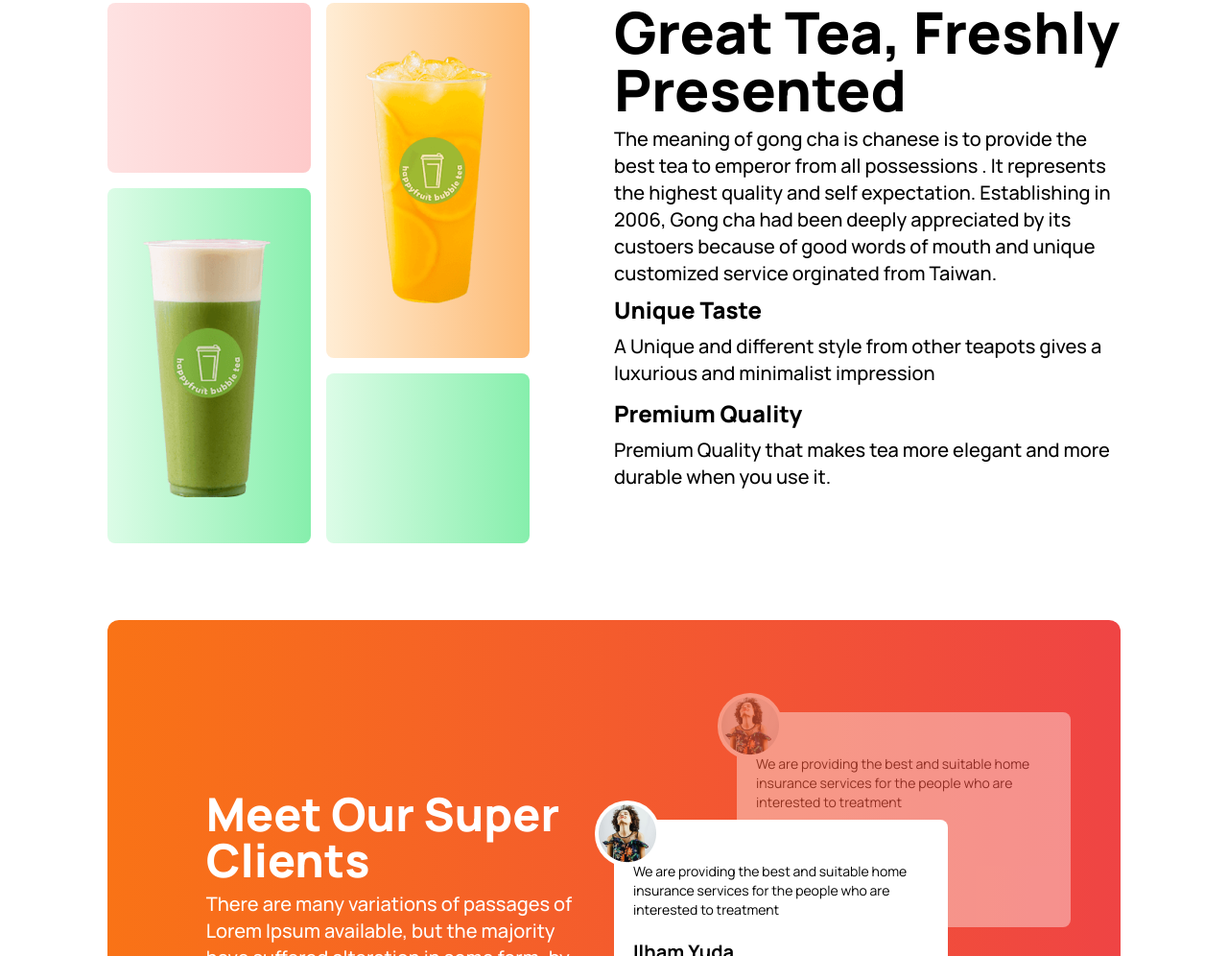
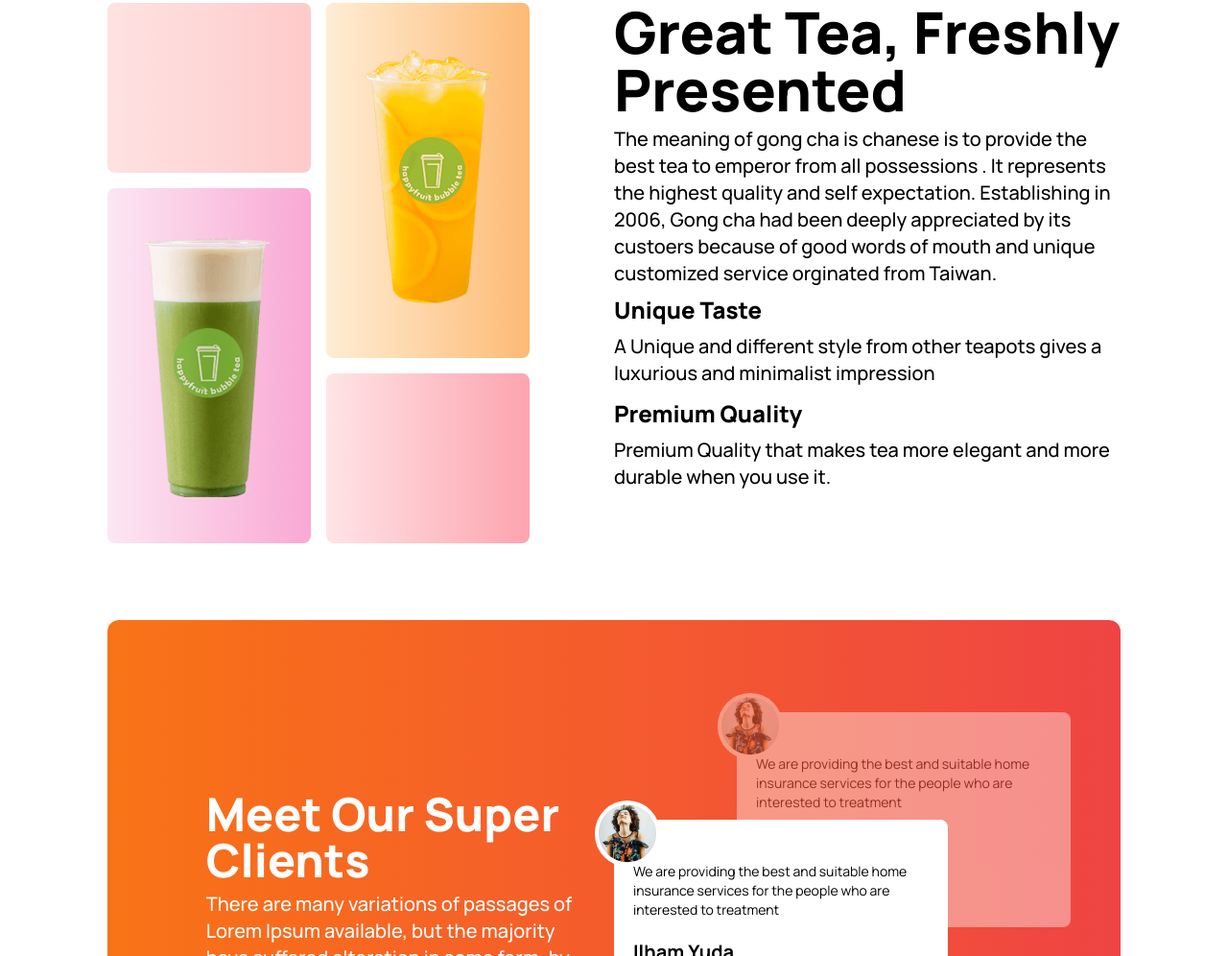
Before and after one commit to sabbirrahmansa/tea-landing-pages-with-taildwind, a plain HTML site: page index.html in a window 1280 px wide. Shown: the part 1131-2127 px from the top of the page at 96% size. Drawn offline with nearby package versions, Linux system fonts and the light colour scheme.

Commit message:
full project

```diff
--- a/index.html
+++ b/index.html
@@ -124,10 +124,10 @@
                         <div class="bg-gradient-to-r from-orange-100 to bg-orange-300 rounded-lg row-span-2 ">
                             <img class="mx-auto my-12" src="./images/fresh-1.png" alt="">
                         </div>
-                        <div class="bg-gradient-to-r from-green-100 to bg-green-300 rounded-lg row-span-2 ">
+                        <div class="bg-gradient-to-r from-pink-100 to bg-pink-300 rounded-lg row-span-2 ">
                             <img class="mx-auto my-12" src="./images/fresh-2.png" alt="">
                         </div>
-                        <div class="h-38 bg-gradient-to-r from-green-100 to bg-green-300 rounded-lg"></div>
+                        <div class="h-38 bg-gradient-to-r from-rose-100 to bg-rose-300 rounded-lg"></div>
 
                      </div>
                      <!-- text section -->
```
